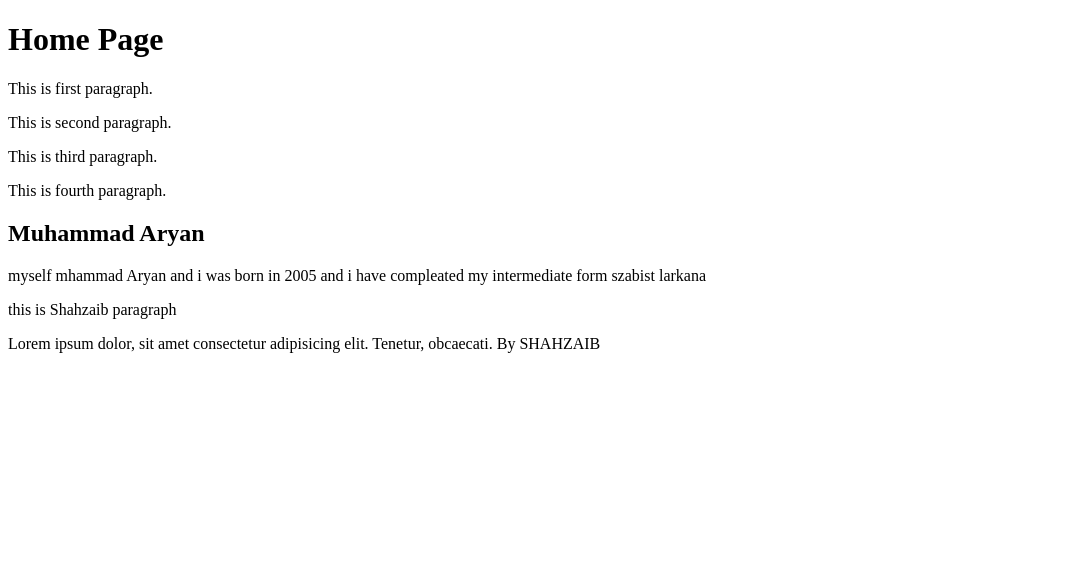
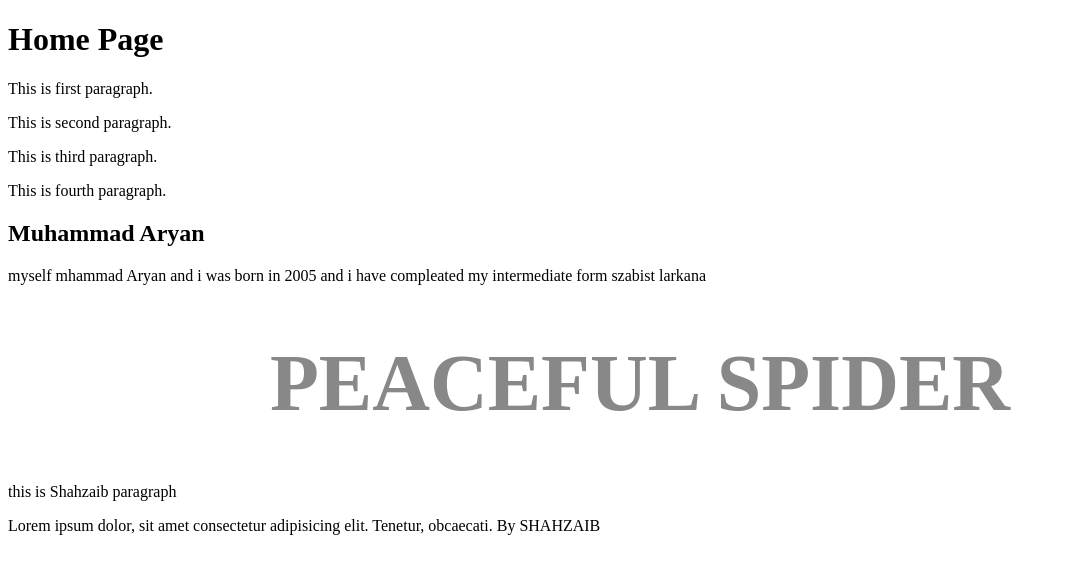
Before and after one commit to arshadshaikh/VergeInstitute-01, a plain HTML site: page home.html in a window 1280 px wide. Shown: the whole page, without its empty margins (0-1066 px from the left). Drawn offline with Linux system fonts and the light colour scheme.

Commit message:
ADDED A NEW DIV

```diff
--- a/home.html
+++ b/home.html
@@ -19,6 +19,9 @@
     <p> myself mhammad Aryan and i was born in 2005 and i have compleated my intermediate form szabist larkana</p>
 </div>
 
+<div class="gradient" style="text-align:center;margin:auto;color:#888888;font-size:40px;font-weight:bold"width:300px; height:300px; border-radius:50%;  background-image: linear-gradient(to right, red,orange,yellow,green,blue,indigo,violet);">
+    <h1> PEACEFUL SPIDER</h1>
+</div>
 <p>this is Shahzaib paragraph</p>
 <p>Lorem ipsum dolor, sit amet consectetur adipisicing elit. Tenetur, obcaecati. By SHAHZAIB</p>
 </body>
```
